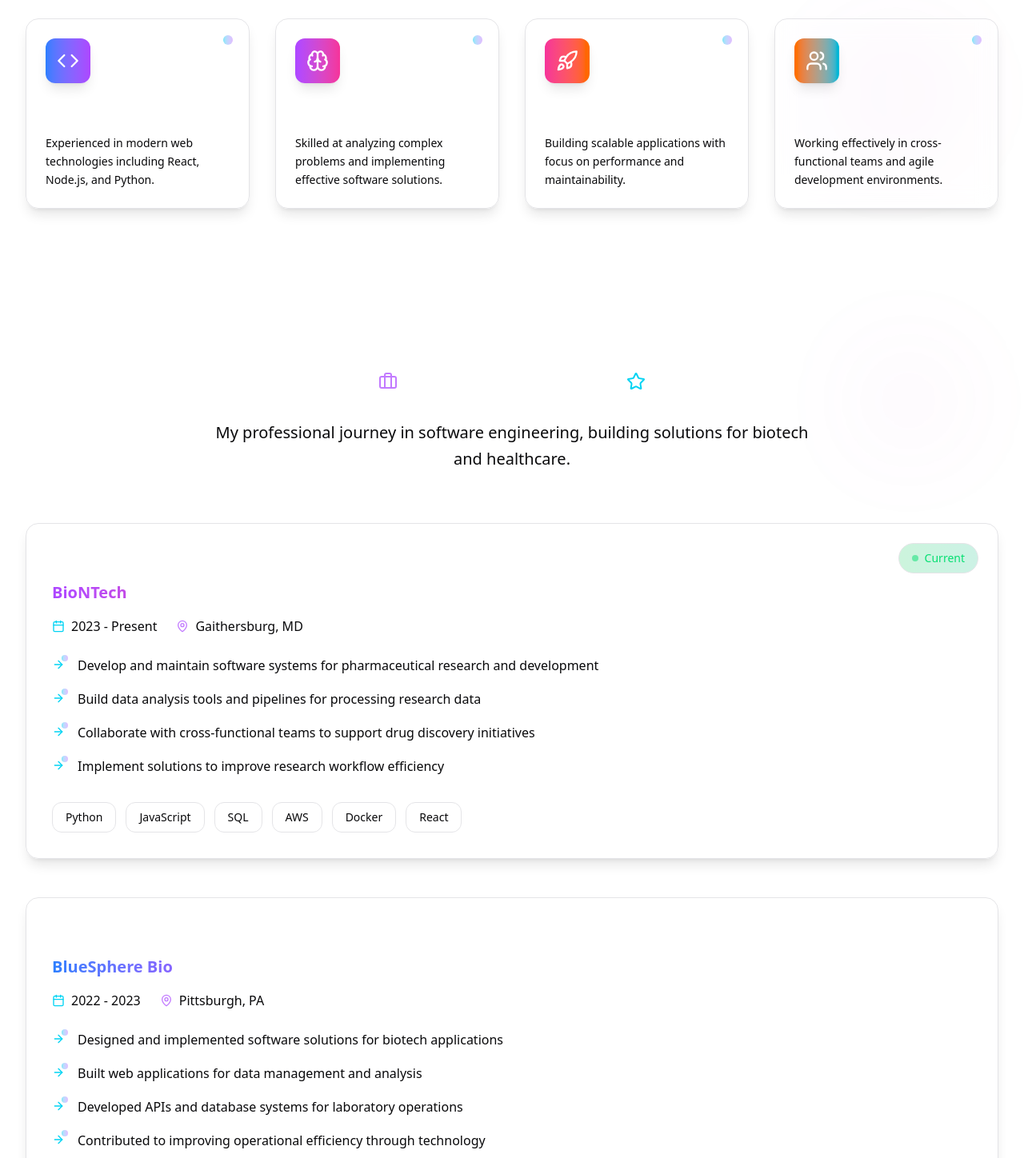
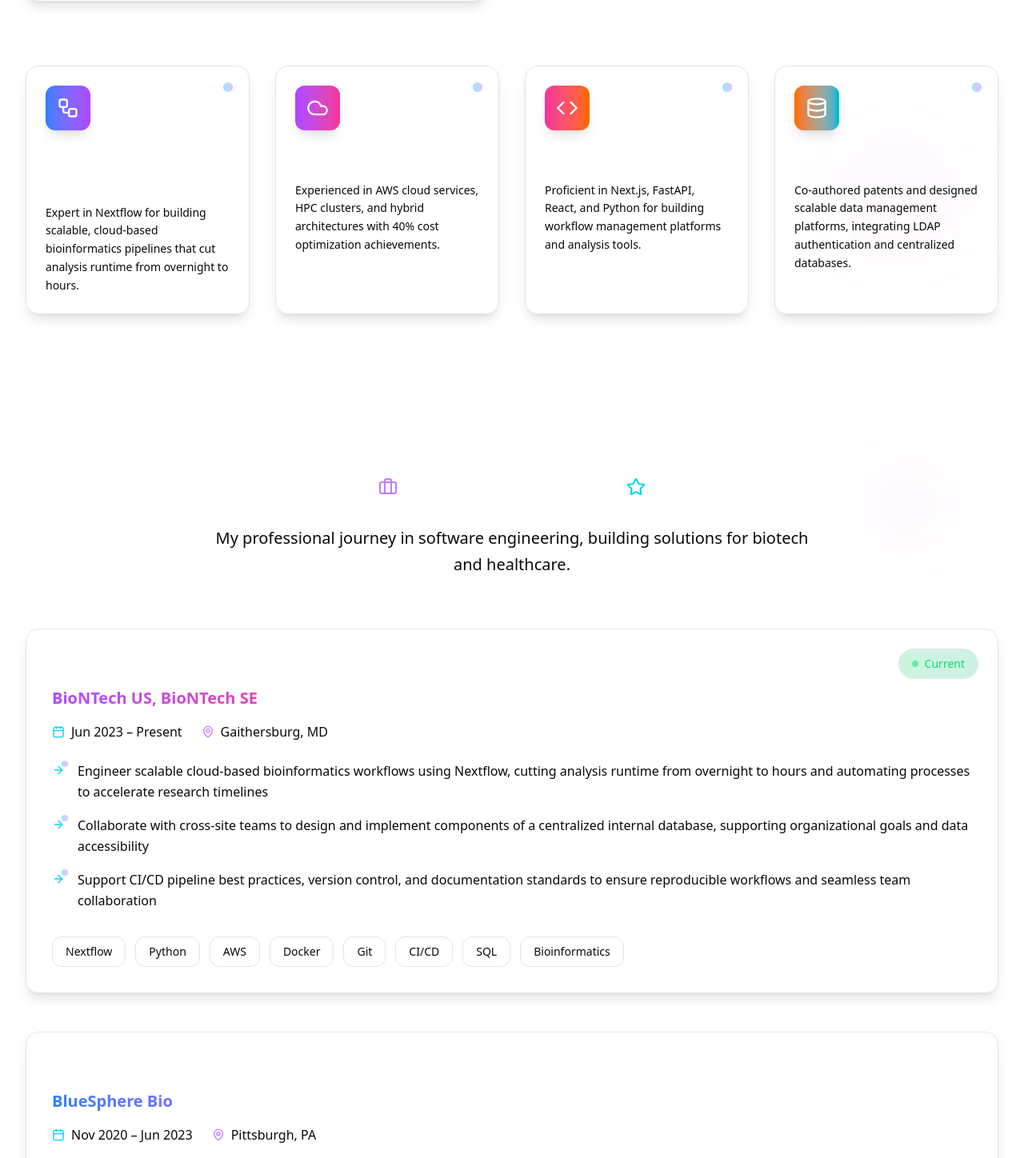
Before and after one commit to JaeungJayJang/personal_website_3, a Next.js app: page / in a window 1280 px wide. Shown: the part 1662-3110 px from the top of the page at 80% size. Built offline with nearby package versions, Linux system fonts and the light colour scheme.

Commit message:
refactor: update experience and skills sections for clarity and relevance

```diff
--- a/src/components/experience-section.tsx
+++ b/src/components/experience-section.tsx
@@ -64,7 +64,7 @@
           whileInView="visible"
           viewport={{ once: true }}
         >
-          {[...experiences].reverse().map((exp, index) => (
+          {experiences.map((exp, index) => (
             <motion.div
               key={index}
               variants={itemVariants}
--- a/src/data/about.ts
+++ b/src/data/about.ts
@@ -1,4 +1,4 @@
-import { Code, Brain, Rocket, Users, LucideIcon } from "lucide-react";
+import { Code, LucideIcon, Database, Cloud, Workflow } from "lucide-react";
 
 export interface Skill {
   icon: LucideIcon;
@@ -10,30 +10,30 @@
 
 export const skills: Skill[] = [
   {
-    icon: Code,
-    title: "Full-Stack Development",
-    description: "Experienced in modern web technologies including React, Node.js, and Python.",
+    icon: Workflow,
+    title: "Bioinformatics Workflows",
+    description: "Expert in Nextflow for building scalable, cloud-based bioinformatics pipelines that cut analysis runtime from overnight to hours.",
     color: "from-blue-500 to-purple-500",
     iconColor: "text-blue-400"
   },
   {
-    icon: Brain,
-    title: "Problem Solving",
-    description: "Skilled at analyzing complex problems and implementing effective software solutions.",
+    icon: Cloud,
+    title: "Cloud Architecture",
+    description: "Experienced in AWS cloud services, HPC clusters, and hybrid architectures with 40% cost optimization achievements.",
     color: "from-purple-500 to-pink-500",
     iconColor: "text-purple-400"
   },
   {
-    icon: Rocket,
-    title: "Software Engineering",
-    description: "Building scalable applications with focus on performance and maintainability.",
+    icon: Code,
+    title: "Full-Stack Development",
+    description: "Proficient in Next.js, FastAPI, React, and Python for building workflow management platforms and analysis tools.",
     color: "from-pink-500 to-orange-500",
     iconColor: "text-pink-400"
   },
   {
-    icon: Users,
-    title: "Team Collaboration",
-    description: "Working effectively in cross-functional teams and agile development environments.",
+    icon: Database,
+    title: "Data Platform Design",
+    description: "Co-authored patents and designed scalable data management platforms, integrating LDAP authentication and centralized databases.",
     color: "from-orange-500 to-cyan-500",
     iconColor: "text-orange-400"
   },
@@ -41,17 +41,17 @@
 
 export const aboutContent = {
   title: "About Me",
-  subtitle: "I'm a software engineer with a passion for building innovative solutions and solving complex problems through technology and data-driven approaches.",
+  subtitle: "I'm a software engineer specializing in bioinformatics workflows, cloud architecture, and full-stack development. I build scalable solutions that accelerate scientific research and optimize computational resources.",
   journeyTitle: "My Journey",
   journeyParagraphs: [
-    "At BioNTech, a large company with great resources and a startup mindset, I focused on building scalable cloud-based pipelines and managing internal databases to help scientists accelerate their research. I enjoyed collaborating with cross-site teams and making complex processes more efficient and accessible.",
-    "Working closely with scientists and researchers, I've become adaptable and attentive to the needs of others, helping bridge the gap between technology and science through teamwork and communication.",
-    "My time at BlueSphere Bio gave me the opportunity to thrive in a dynamic, fast-paced environment and tackle new technical challenges. I'm enthusiastic about technology, always eager to learn, and approach every project with curiosity and humility."
+    "At BioNTech, a large company with great resources and a startup mindset, I engineer scalable cloud-based bioinformatics workflows using Nextflow, cutting analysis runtime from overnight to hours. I collaborate with cross-site teams to design centralized internal databases that facilitate data accessibility and support organizational goals.",
+    "Working closely with scientists and researchers, I've become adaptable and attentive to their needs, helping bridge the gap between technology and science. I support CI/CD pipeline best practices, version control, and documentation standards to ensure reproducible workflows and seamless team collaboration.",
+    "My time at BlueSphere Bio gave me the opportunity to develop a Nextflow-driven workflow management platform using Next.js and FastAPI, co-author patent filings, and achieve a 40% reduction in AWS costs through optimization. I transformed hybrid server architectures by integrating Slurm HPC clusters with LDAP authentication, significantly boosting research throughput."
   ],
   personalInfo: {
     currentFocus: {
       title: "Current Focus",
-      description: "Software engineering, full-stack development, and building innovative solutions"
+      description: "Bioinformatics workflows, cloud-based pipelines, and scalable data management platforms"
     },
     location: {
       title: "Location",
@@ -59,7 +59,7 @@
     },
     interests: {
       title: "Interests",
-      description: "Web Development, Data Analysis, Cloud Computing, Open Source"
+      description: "Bioinformatics, Cloud Computing, Workflow Automation, Research Technology"
     }
   }
 };
--- a/src/data/experiences.ts
+++ b/src/data/experiences.ts
@@ -13,37 +13,37 @@
 
 export const experiences: Experience[] = [
   {
+    company: "BioNTech US, BioNTech SE",
+    position: "Software Engineer",
+    period: "Jun 2023 – Present",
+    location: "Gaithersburg, MD",
+    description: [
+      "Engineer scalable cloud-based bioinformatics workflows using Nextflow, cutting analysis runtime from overnight to hours and automating processes to accelerate research timelines",
+      "Collaborate with cross-site teams to design and implement components of a centralized internal database, supporting organizational goals and data accessibility",
+      "Support CI/CD pipeline best practices, version control, and documentation standards to ensure reproducible workflows and seamless team collaboration"
+    ],
+    technologies: ["Nextflow", "Python", "AWS", "Docker", "Git", "CI/CD", "SQL", "Bioinformatics"],
+    isActive: true,
+    gradient: "from-purple-500 to-pink-500",
+    accentColor: "text-purple-400",
+    companyUrl: "https://biontech.de"
+  },
+  {
     company: "BlueSphere Bio",
-    position: "Software Developer",
-    period: "2022 - 2023",
+    position: "Bioinformatics Software Engineer",
+    period: "Nov 2020 – Jun 2023",
     location: "Pittsburgh, PA",
     description: [
-      "Designed and implemented software solutions for biotech applications",
-      "Built web applications for data management and analysis",
-      "Developed APIs and database systems for laboratory operations",
-      "Contributed to improving operational efficiency through technology"
+      "Developed Nextflow-driven workflow management platform using Next.js and FastAPI, delivering real-time progress monitoring, user-specific permissions, and intermediate result access for enhanced operational transparency",
+      "Co-authored two patent filings, contributing to proprietary datasets and designing a scalable data management platform that boosted research throughput",
+      "Transformed hybrid server architecture by integrating Slurm HPC clusters and centralized user authentication via LDAP, resulting in optimized computational resource allocation",
+      "Developed a React + FastAPI-based TCR analysis platform with user-friendly web interface, enabling bench scientists to independently analyze data and automate processes",
+      "Achieved a 40% reduction in expected AWS costs by optimizing S3 and Storage Gateway usage, maintaining high system availability without compromising performance"
     ],
-    technologies: ["JavaScript", "React", "Node.js", "PostgreSQL", "Python"],
+    technologies: ["Next.js", "FastAPI", "React", "Python", "Nextflow", "Slurm", "LDAP", "AWS S3", "HPC", "PostgreSQL"],
     isActive: false,
     gradient: "from-blue-500 to-purple-500",
     accentColor: "text-blue-400",
     companyUrl: "https://bluespherebio.com"
-  },
-  {
-    company: "BioNTech",
-    position: "Software Engineer",
-    period: "2023 - Present",
-    location: "Gaithersburg, MD",
-    description: [
-      "Develop and maintain software systems for pharmaceutical research and development",
-      "Build data analysis tools and pipelines for processing research data",
-      "Collaborate with cross-functional teams to support drug discovery initiatives",
-      "Implement solutions to improve research workflow efficiency"
-    ],
-    technologies: ["Python", "JavaScript", "SQL", "AWS", "Docker", "React"],
-    isActive: true,
-    gradient: "from-purple-500 to-pink-500",
-    accentColor: "text-purple-400",
-    companyUrl: "https://biontech.de"
   }
 ];
```
